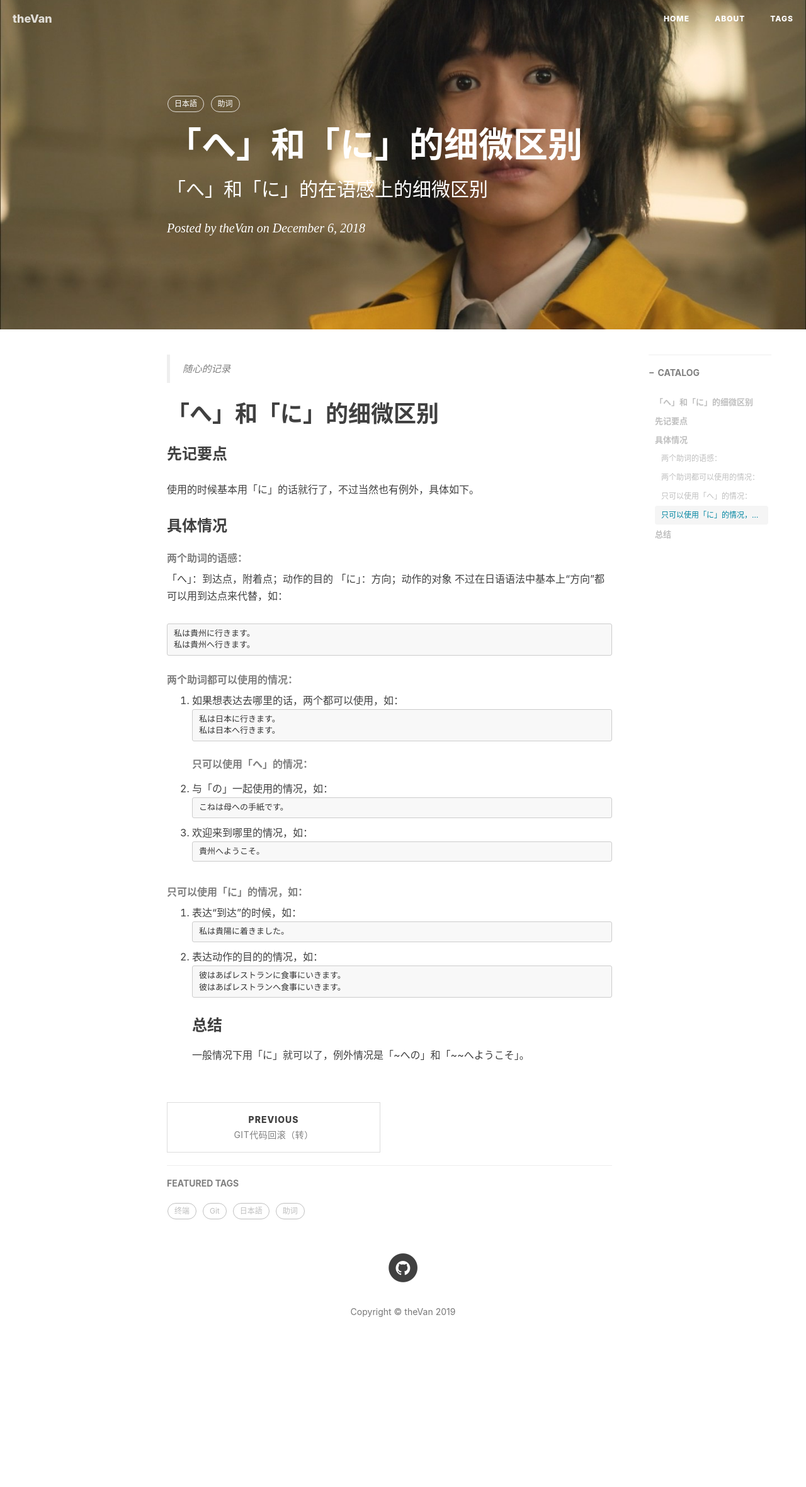
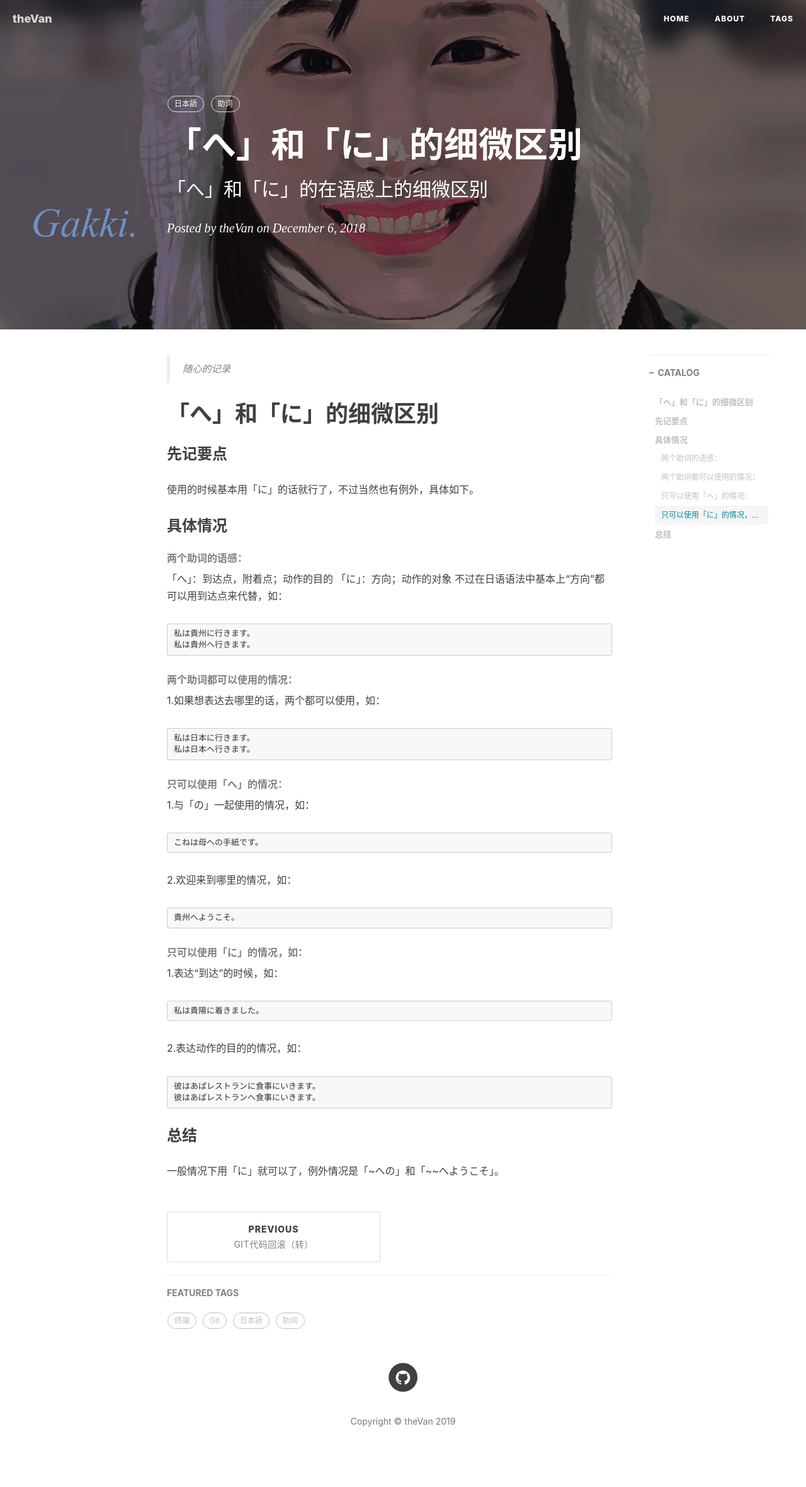
Before and after one commit to thevangit/thevangit.github.io, a Jekyll site: the page built from _posts/2018-12-06-日本語-“へ”和”に“的细微区别.md, in a window 1280 px wide. Shown: the whole page at 63% size. Built offline with Jekyll 4.4.1, drawn with Linux system fonts in a browser that asks for light colours; nearby versions of some CDN libraries; comment, search, counter and statistics services are not loaded; before the commit the page ends 2187 px from its top, so only the background shows below that.

Commit message:
修改了背景图

````diff
--- a/_config.yml
+++ b/_config.yml
@@ -1,7 +1,7 @@
 # Site settings
 title: theVan
 SEOTitle: theVan
-header-img: img/bg_gakki_3.jpg
+header-img: img/bg_gakki_4.jpg
 email: xmingm2333@gmail.com
 description: "无论机械还是计算机，终究都是要搞“机”的"
 keyword: "theVan, nba, anime, pokenmon, rookie, LOL android, java"
--- a/_posts/2018-12-06-日本語-“へ”和”に“的细微区别.md
+++ b/_posts/2018-12-06-日本語-“へ”和”に“的细微区别.md
@@ -4,7 +4,7 @@
 subtitle:   「へ」和「に」的在语感上的细微区别
 date:       2018-12-06
 author:     theVan
-header-img: img/bg_gakki_2.jpg
+header-img: img/bg_gakki_3.jpg
 catalog: true
 tags:
     - 日本語
@@ -30,30 +30,31 @@
 私は貴州に行きます。
 私は貴州へ行きます。
  ```
+
 ###### 两个助词都可以使用的情况：
-1. 如果想表达去哪里的话，两个都可以使用，如：
+1.如果想表达去哪里的话，两个都可以使用，如：
 ```
 私は日本に行きます。
 私は日本へ行きます。
 ```
 ###### 只可以使用「へ」的情况：
 
-1. 与「の」一起使用的情况，如：
+1.与「の」一起使用的情况，如：
 ```
 こねは母への手紙です。
 ```
 
-2. 欢迎来到哪里的情况，如：
+2.欢迎来到哪里的情况，如：
 ```
 貴州へようこそ。
 ```
 
 ###### 只可以使用「に」的情况，如：
-1. 表达“到达”的时候，如：
+1.表达“到达”的时候，如：
 ```
 私は貴陽に着きました。
 ```
-2. 表达动作的目的的情况，如：
+2.表达动作的目的的情况，如：
 ```
 彼はあぱレストランに食事にいきます。
 彼はあぱレストランへ食事にいきます。
````
Also changed, not shown: img/bg_gakki_4.jpg (added).
